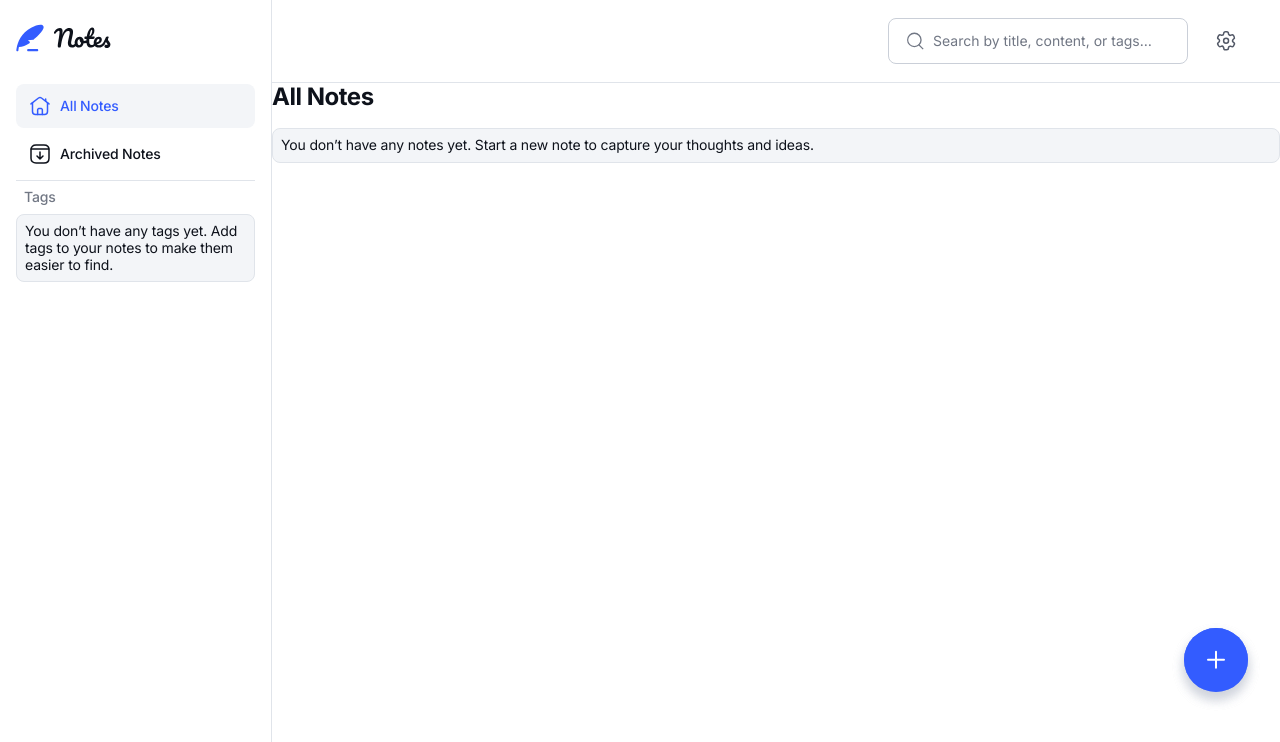
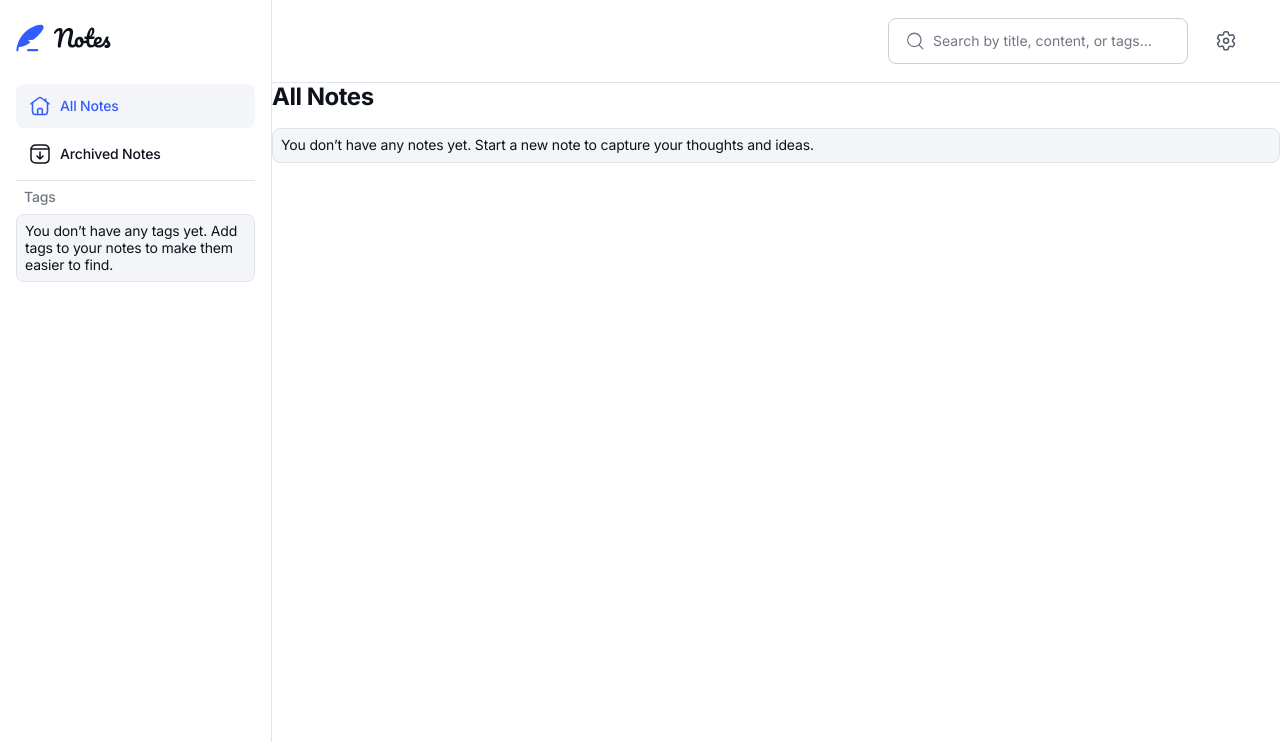
Before and after one commit to vicaleksa/note-taking-web-app, a React app: page / in a window 1280 px wide. Shown: the top 742 px of the page. Built offline with nearby package versions, Linux system fonts and the light colour scheme.

Commit message:
hide floating action button from desktop layout

```diff
--- a/src/pages/Archive/index.tsx
+++ b/src/pages/Archive/index.tsx
@@ -1,12 +1,15 @@
 import Alert from '../../components/Alert';
 import FloatingActionButton from '../../components/FloatingActionButton';
 import NoteList from '../../components/NoteList';
+import useBreakpointType from '../../hooks/useBreakpointType';
 import getNotesFromStorage from '../../utils/getNotesFromStorage';
 import styles from './style.module.css';
 
 export default function Archive() {
     const storageNotes = getNotesFromStorage();
     const notes = storageNotes.filter((note) => note.isArchived);
+
+    const breakpointType = useBreakpointType();
 
     return (
         <>
@@ -18,10 +21,12 @@ export default function Archive() {
             {notes.length === 0 && (
                 <Alert text="No notes have been archived yet. Move notes here for safekeeping, or create a new note." />
             )}
-            <FloatingActionButton
-                ariaLabel="Create a new note"
-                icon="plus"
-            />
+            {breakpointType === 'mobile' && (
+                <FloatingActionButton
+                    ariaLabel="Create a new note"
+                    icon="plus"
+                />
+            )}
         </>
     );
 }
--- a/src/pages/Notes/index.tsx
+++ b/src/pages/Notes/index.tsx
@@ -3,10 +3,13 @@ import FloatingActionButton from '../../components/FloatingActionButton';
 import Alert from '../../components/Alert';
 import getNotesFromStorage from '../../utils/getNotesFromStorage';
 import NoteList from '../../components/NoteList';
+import useBreakpointType from '../../hooks/useBreakpointType';
 
 export default function Notes() {
     const storageNotes = getNotesFromStorage();
     const notes = storageNotes.filter((note) => !note.isArchived);
+
+    const breakpointType = useBreakpointType();
 
     return (
         <>
@@ -15,10 +18,12 @@ export default function Notes() {
             {notes.length === 0 && (
                 <Alert text="You don’t have any notes yet. Start a new note to capture your thoughts and ideas." />
             )}
-            <FloatingActionButton
-                ariaLabel="Create a new note"
-                icon="plus"
-            />
+            {breakpointType === 'mobile' && (
+                <FloatingActionButton
+                    ariaLabel="Create a new note"
+                    icon="plus"
+                />
+            )}
         </>
     );
 }
--- a/src/pages/NotesByTag/index.tsx
+++ b/src/pages/NotesByTag/index.tsx
@@ -4,12 +4,15 @@ import BackLink from '../../components/BackLink';
 import FloatingActionButton from '../../components/FloatingActionButton';
 import getNotesFromStorage from '../../utils/getNotesFromStorage';
 import NoteList from '../../components/NoteList';
+import useBreakpointType from '../../hooks/useBreakpointType';
 
 export default function NotesByTag() {
     const { tagId } = useParams();
 
     const storageNotes = getNotesFromStorage();
     const notes = storageNotes.filter((note) => note.tags.some((tag) => tag.toLowerCase() === tagId?.toLowerCase()));
+
+    const breakpointType = useBreakpointType();
 
     return (
         <>
@@ -25,10 +28,12 @@ export default function NotesByTag() {
                 ” tag are shown here.
             </p>
             <NoteList notes={notes} />
-            <FloatingActionButton
-                ariaLabel="Create a new note"
-                icon="plus"
-            />
+            {breakpointType === 'mobile' && (
+                <FloatingActionButton
+                    ariaLabel="Create a new note"
+                    icon="plus"
+                />
+            )}
         </>
     );
 }
--- a/src/pages/Search/index.tsx
+++ b/src/pages/Search/index.tsx
@@ -6,6 +6,7 @@ import getNotesFromStorage from '../../utils/getNotesFromStorage';
 import Alert from '../../components/Alert';
 import { Note } from '../../types';
 import FloatingActionButton from '../../components/FloatingActionButton';
+import useBreakpointType from '../../hooks/useBreakpointType';
 
 export default function Search() {
     const [searchFilter, setSearchFilter] = useState('');
@@ -27,6 +28,8 @@ export default function Search() {
         });
     }
 
+    const breakpointType = useBreakpointType();
+
     const handleChange = (e:React.ChangeEvent<HTMLInputElement>) => {
         const { value } = e.target;
         setSearchFilter(value);
@@ -47,10 +50,12 @@ export default function Search() {
             {notes.length === 0 && searchFilter && (
                 <Alert text="No notes match your search. Try a different keyword or create a new note." />
             )}
-            <FloatingActionButton
-                ariaLabel="Create a new note"
-                icon="plus"
-            />
+            {breakpointType === 'mobile' && (
+                <FloatingActionButton
+                    ariaLabel="Create a new note"
+                    icon="plus"
+                />
+            )}
         </>
     );
 }
--- a/src/pages/TagsOverview/index.tsx
+++ b/src/pages/TagsOverview/index.tsx
@@ -1,6 +1,7 @@
 import Alert from '../../components/Alert';
 import FloatingActionButton from '../../components/FloatingActionButton';
 import TagsList from '../../components/TagsList';
+import useBreakpointType from '../../hooks/useBreakpointType';
 import getNotesFromStorage from '../../utils/getNotesFromStorage';
 import styles from './style.module.css';
 
@@ -12,6 +13,8 @@ export default function TagsOverview() {
     });
     const uniqueTags = Array.from(tagSet);
 
+    const breakpointType = useBreakpointType();
+
     return (
         <>
             <h1 className={styles.title}>Tags</h1>
@@ -19,10 +22,12 @@ export default function TagsOverview() {
             {uniqueTags.length === 0 && (
                 <Alert text="You don’t have any tags yet. Add tags to your notes to make them easier to find." />
             )}
-            <FloatingActionButton
-                ariaLabel="Create a new note"
-                icon="plus"
-            />
+            {breakpointType === 'mobile' && (
+                <FloatingActionButton
+                    ariaLabel="Create a new note"
+                    icon="plus"
+                />
+            )}
         </>
     );
 }
```
